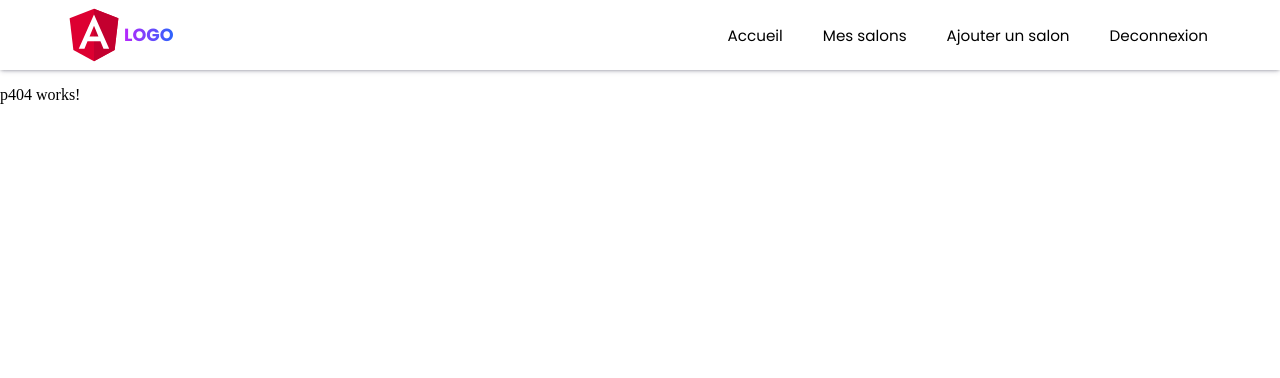
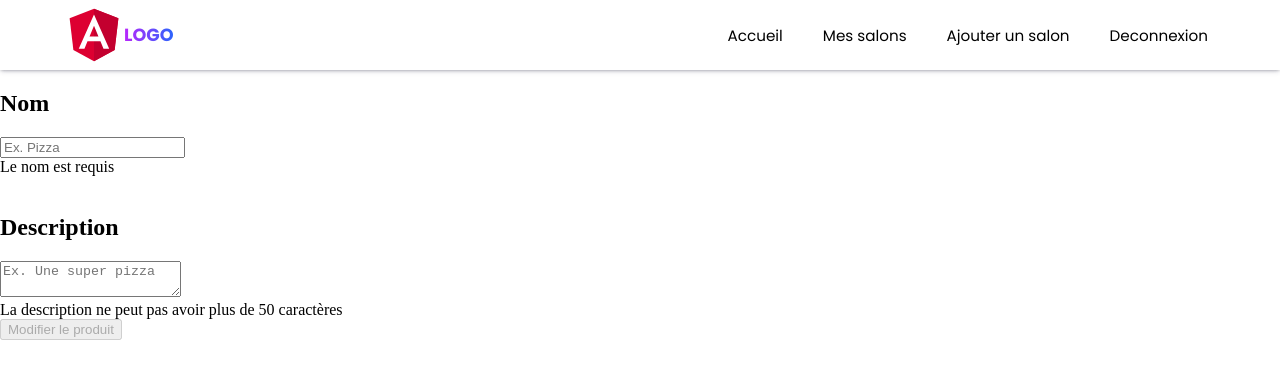
Before and after one commit to LucasJasko/eval-angular-front, an Angular app: page /edit-room/1 in a window 1280 px wide. Shown: the top 378 px of the page. Built offline with nearby package versions, Linux system fonts and the light colour scheme; no server answers; sample sign-in values are in the browser's storage.

Commit message:
feat: on peut désormais modifier le contenu d'un salon

```diff
--- a/src/app/app.component.ts
+++ b/src/app/app.component.ts
@@ -1,10 +1,10 @@
 import { Component } from '@angular/core';
-import { RouterLink, RouterOutlet } from '@angular/router';
+import { RouterOutlet } from '@angular/router';
 import { NavbarComponent } from './components/navbar/navbar.component';
 
 @Component({
   selector: 'app-root',
-  imports: [RouterOutlet, RouterLink, NavbarComponent],
+  imports: [RouterOutlet, NavbarComponent],
   templateUrl: './app.component.html',
   styleUrl: './app.component.scss',
 })
--- a/src/app/app.routes.ts
+++ b/src/app/app.routes.ts
@@ -18,7 +18,11 @@ export const routes: Routes = [
     component: CreateRoomComponent,
     canActivate: [modoGuard],
   },
-  { path: 'edit-room', component: EditRoomComponent, canActivate: [modoGuard] },
+  {
+    path: 'edit-room/:id',
+    component: EditRoomComponent,
+    canActivate: [modoGuard],
+  },
 
   { path: '', redirectTo: 'home', pathMatch: 'full' },
   { path: '**', component: P404Component },
--- a/src/app/pages/create-room/create-room.component.html
+++ b/src/app/pages/create-room/create-room.component.html
@@ -1 +1,24 @@
-<p>create-room works!</p>
+<form (ngSubmit)="onAddRoom()" [formGroup]="formulaire">
+  <div>
+    <h2>Nom</h2>
+    <input placeholder="Ex. Pizza" formControlName="name" />
+    <br />
+
+    @if(formulaire.get('name')?.hasError("required")) {
+    <span>Le nom est requis</span>
+    } @else {
+    <span>Le nom ne peut pas avoir plus de 20 caractères</span>
+    }
+  </div>
+  <br />
+  <div>
+    <h2>Description</h2>
+    <input placeholder="Ex. Une super pizza" formControlName="description" />
+    <br />
+    <span>La description ne peut pas avoir plus de 50 caractères</span>
+  </div>
+
+  <button [disabled]="!formulaire.valid" mat-raised-button type="submit">
+    Ajouter le produit
+  </button>
+</form>
--- a/src/app/pages/create-room/create-room.component.ts
+++ b/src/app/pages/create-room/create-room.component.ts
@@ -1,11 +1,59 @@
-import { Component } from '@angular/core';
+import { Component, inject } from '@angular/core';
+import {
+  FormBuilder,
+  FormsModule,
+  ReactiveFormsModule,
+  Validators,
+} from '@angular/forms';
+import { NotifService } from '../../services/notif.service';
+import { ActivatedRoute, Router } from '@angular/router';
+import { HttpClient } from '@angular/common/http';
 
 @Component({
   selector: 'app-create-room',
-  imports: [],
+  imports: [FormsModule, ReactiveFormsModule],
   templateUrl: './create-room.component.html',
-  styleUrl: './create-room.component.scss'
+  styleUrl: './create-room.component.scss',
 })
 export class CreateRoomComponent {
+  formBuilder = inject(FormBuilder);
+  notification = inject(NotifService);
+  router = inject(Router);
+  activatedRoute = inject(ActivatedRoute);
+  http = inject(HttpClient);
 
+  formulaire = this.formBuilder.group({
+    name: ['', [Validators.required, Validators.maxLength(20)]],
+    description: ['', [Validators.maxLength(50)]],
+  });
+
+  ngOnInit() {
+    this.activatedRoute.params.subscribe((parameters) => {
+      if (parameters['id']) {
+        this.http
+          .get('http://localhost:8080/room/' + parameters['id'])
+          .subscribe((produit) => {
+            this.formulaire.patchValue(produit);
+          });
+      }
+    });
+  }
+
+  onAddRoom() {
+    if (this.formulaire.valid) {
+      this.http
+        .post('http://localhost:8080/room', this.formulaire.value)
+        .subscribe({
+          next: (res) => {
+            this.notification.show('Le salon a bien été ajouté ! ', 'valid');
+            this.router.navigateByUrl('/home');
+          },
+          error: (err) => {
+            if (err.status === 409) {
+              this.notification.show('Un salon porte déjà ce nom', 'error');
+            }
+          },
+        });
+    }
+  }
 }
--- a/src/app/pages/edit-room/edit-room.component.html
+++ b/src/app/pages/edit-room/edit-room.component.html
@@ -1 +1,28 @@
-<p>edit-room works!</p>
+<form (ngSubmit)="onEditRoom()" [formGroup]="formulaire">
+  <div>
+    <h2>Nom</h2>
+    <input matInput placeholder="Ex. Pizza" formControlName="name" />
+    <br />
+
+    @if(formulaire.get('name')?.hasError("required")) {
+    <span>Le nom est requis</span>
+    } @else {
+    <span>Le nom ne peut pas avoir plus de 20 caractères</span>
+    }
+  </div>
+  <br />
+  <div>
+    <h2>Description</h2>
+    <textarea
+      type="text"
+      placeholder="Ex. Une super pizza"
+      formControlName="description"
+    ></textarea>
+    <br />
+    <span>La description ne peut pas avoir plus de 50 caractères</span>
+  </div>
+
+  <button [disabled]="!formulaire.valid" type="submit">
+    Modifier le produit
+  </button>
+</form>
--- a/src/app/pages/edit-room/edit-room.component.ts
+++ b/src/app/pages/edit-room/edit-room.component.ts
@@ -1,11 +1,65 @@
-import { Component } from '@angular/core';
+import { Component, inject } from '@angular/core';
+import {
+  FormBuilder,
+  FormsModule,
+  ReactiveFormsModule,
+  Validators,
+} from '@angular/forms';
+import { NotifService } from '../../services/notif.service';
+import { ActivatedRoute, Router } from '@angular/router';
+import { HttpClient } from '@angular/common/http';
 
 @Component({
   selector: 'app-edit-room',
-  imports: [],
+  imports: [FormsModule, ReactiveFormsModule],
   templateUrl: './edit-room.component.html',
-  styleUrl: './edit-room.component.scss'
+  styleUrl: './edit-room.component.scss',
 })
 export class EditRoomComponent {
+  formBuilder = inject(FormBuilder);
+  notification = inject(NotifService);
+  router = inject(Router);
+  activatedRoute = inject(ActivatedRoute);
+  http = inject(HttpClient);
 
+  formulaire = this.formBuilder.group({
+    name: ['', [Validators.required, Validators.maxLength(20)]],
+    description: ['', [Validators.maxLength(50)]],
+  });
+
+  produitEditer: any;
+
+  ngOnInit() {
+    this.activatedRoute.params.subscribe((parameters) => {
+      if (parameters['id']) {
+        this.http
+          .get('http://localhost:8080/room/' + parameters['id'])
+          .subscribe((produit) => {
+            this.formulaire.patchValue(produit);
+            this.produitEditer = produit;
+          });
+      }
+    });
+  }
+
+  onEditRoom() {
+    if (this.formulaire.valid) {
+      this.http
+        .put(
+          'http://localhost:8080/room/' + this.produitEditer.room_id,
+          this.formulaire.value
+        )
+        .subscribe({
+          next: (res) => {
+            this.notification.show('Le salon a bien été modifié ! ', 'valid');
+            this.router.navigateByUrl('/home');
+          },
+          error: (err) => {
+            if (err.status === 409) {
+              this.notification.show('Un salon porte déjà ce nom', 'error');
+            }
+          },
+        });
+    }
+  }
 }
--- a/src/app/pages/home/home.component.html
+++ b/src/app/pages/home/home.component.html
@@ -1 +1,34 @@
-<p>home works!</p>
+<div class="container">
+  @if(authService.user?.role == "admin" || authService.user?.role == "modo") {
+  <button routerLink="/create-room" routerLinkActive="active">
+    Ajouter produit
+  </button>
+  }
+
+  <div>
+    @for (room of this.rooms; track $index) {
+    <div>
+      <div>
+        <div>
+          <h2>{{ room.room_name }}</h2>
+          <p>ID: {{ room.room_id }}</p>
+        </div>
+        <div>
+          <p>
+            date: {{ room.room_creation_time | date : "shortDate" }}
+            <br />
+            Value: {{ room.room_desc }}
+          </p>
+        </div>
+        <div>
+          <button>Rejoindre</button>
+          @if(authService.user?.role == "admin" || authService.user?.role ==
+          "modo") {
+          <button routerLink="/edit-room/{{ room.room_id }}">Modifier</button>
+          <button (click)="onDelete(room)">Supprimer</button>}
+        </div>
+      </div>
+    </div>
+    }
+  </div>
+</div>
--- a/src/app/pages/home/home.component.ts
+++ b/src/app/pages/home/home.component.ts
@@ -1,11 +1,40 @@
-import { Component } from '@angular/core';
+import { HttpClient } from '@angular/common/http';
+import { Component, inject } from '@angular/core';
+import { NotifService } from '../../services/notif.service';
+import { AuthService } from '../../services/auth.service';
+import { RouterLink } from '@angular/router';
+import { DatePipe } from '@angular/common';
 
 @Component({
   selector: 'app-home',
-  imports: [],
+  imports: [RouterLink, DatePipe],
   templateUrl: './home.component.html',
-  styleUrl: './home.component.scss'
+  styleUrl: './home.component.scss',
 })
 export class HomeComponent {
+  http = inject(HttpClient);
+  rooms: any = [];
+  notification = inject(NotifService);
+  authService = inject(AuthService);
 
+  ngOnInit() {
+    this.refresh();
+  }
+
+  refresh() {
+    this.http.get('http://localhost:8080/room/list').subscribe((room) => {
+      this.rooms = room;
+      console.log(this.rooms);
+    });
+  }
+
+  onDelete(room: any) {
+    if (confirm('Voulez vous vraiment supprimer ce salon ?'))
+      this.http
+        .delete('http://localhost:8080/room/' + room.room_id)
+        .subscribe((res) => {
+          this.refresh();
+          this.notification.show('Le salon a bien été supprimé', 'valid');
+        });
+  }
 }
```
